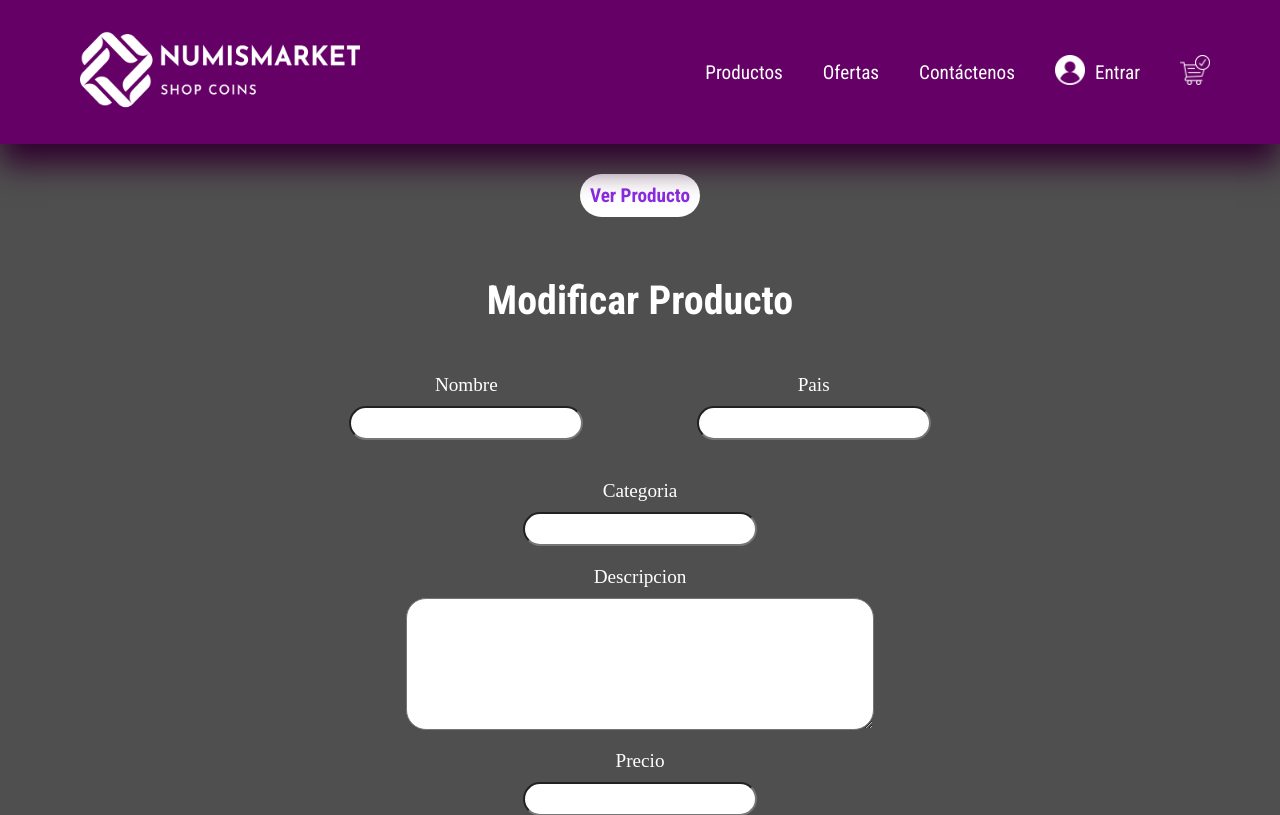
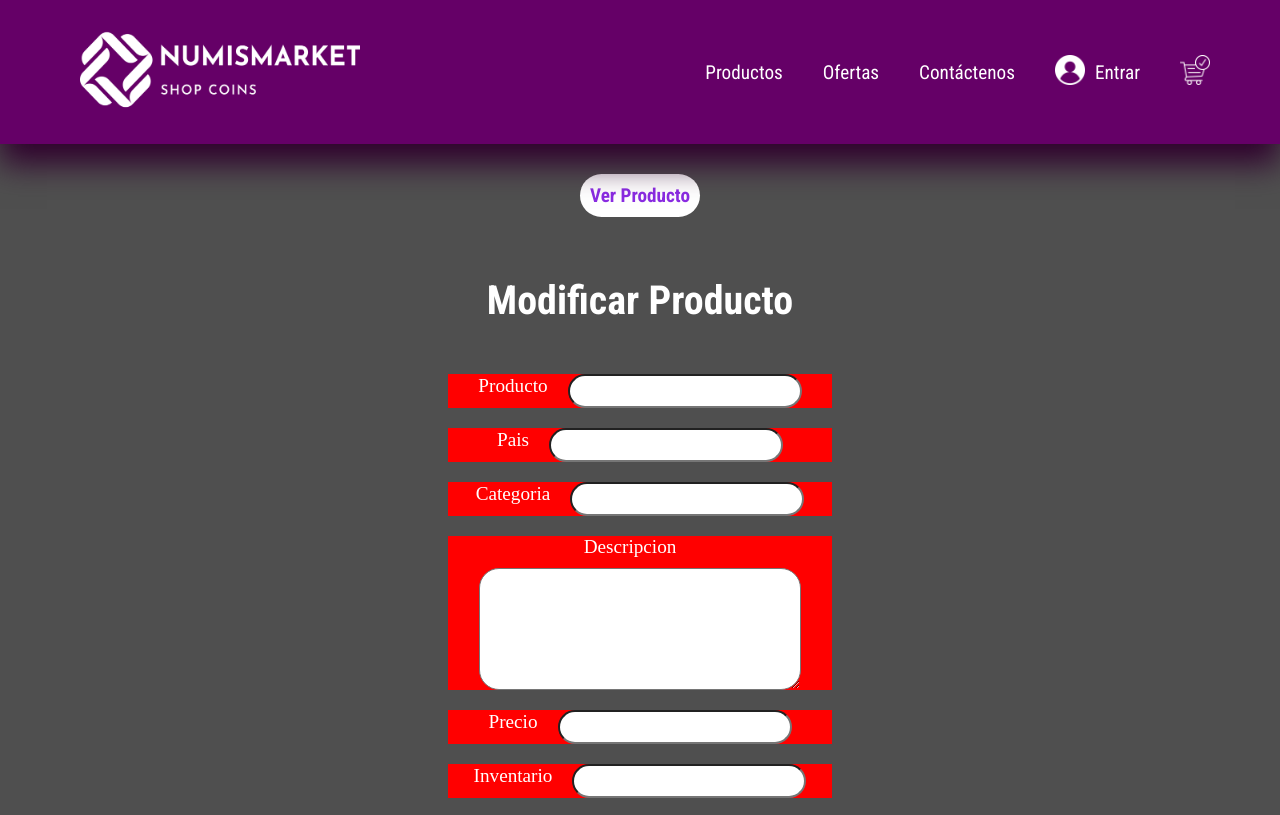
Before and after one commit to AlejandroRibera1987/NimusMarket, a PHP site: page /admin/modificar/modificar.php in a window 1280 px wide. Shown: the top 815 px of the page. Run offline with PHP 8.4, Linux system fonts and the light colour scheme; data that the repository does not hold is empty.

Commit message:
Actualizaciones Modificar.php

```diff
--- a/admin/agregar/agregar.php
+++ b/admin/agregar/agregar.php
@@ -37,6 +37,7 @@ if($conection != NULL) {
         //Ejecutamos la Consulta
 
         mysqli_query($conection, $consulta);
+
     }
 }
 
@@ -48,6 +49,7 @@ if($conection != NULL) {
                 <li class="btn_primary"><a href="../index.php">Ver Producto</a></li>
             </ul>
         </div>
+
         <div class="agregar_producto">
             <h2>Agregar Producto</h2>
             <form action="agregar.php" method="post" enctype="multipart/form-data">
--- a/admin/modificar/modificar.php
+++ b/admin/modificar/modificar.php
@@ -11,7 +11,10 @@ include_once('../../components/config/conection.php');
 
             $id = mysqli_real_escape_string ($conection, $_GET['id']);
 
-            $consulta = "SELECT * FROM `productos` WHERE id_producto = '$id'";
+            $consulta = "SELECT p.id_producto, p.nombre_producto, p.descripcion_producto, c.nombre_categoria, p.pais, p.precio, p.stock, p.img_producto
+            FROM productos p
+            INNER JOIN categorias c ON p.fk_categoria = c.id_categoria
+            WHERE p.id_producto = '$id'";
             $resultado = mysqli_query($conection, $consulta);
 
 
@@ -21,7 +24,8 @@ include_once('../../components/config/conection.php');
             $pais = $dato['pais'];
             $precio = $dato['precio'];
             $stock = $dato['stock'];
-            $categoria = $dato['fk_categoria'];
+            $categoria = $dato['nombre_categoria'];
+            $img_producto = $dato['img_producto'];
 
         }
     }
@@ -34,44 +38,40 @@ include_once('../../components/config/conection.php');
                 <li class="btn_primary"><a href="../index.php">Ver Producto</a></li>
             </ul>
         </div>
-        <div class="agregar_producto">
+        <div class="agregar_producto modificar_producto">
             <h2>Modificar Producto</h2>
-            <form action="agregar.php" method="post" enctype="multipart/form-data">
+            <form action="modificar_ok.php" method="post" enctype="multipart/form-data">
 
-                <div class="form_1">
-                    <div class="nombre_form">
-                        <label for="nombre">Nombre</label>
+                <div class="form_modificar">
+                    <label for="nombre">Producto</label>
                     <input type="text" id="nombre" name="nombre" value="<?php echo $nombre;?>">
                 </div>
-                    <div class="pais_form">
+                <div class="form_modificar">
                     <label for="pais">Pais</label>
                     <input type="text" id="pais" name="pais" value="<?php echo $pais;?>">
                 </div>
+                <div class="form_modificar">
+                    <label for="categoria">Categoria</label>
+                    <input type="text" id="categoria" name="categoria" value="<?php echo $categoria;?>">
                 </div>
-                    <div class="categoria_form">
-                        <label for="categoria">Categoria</label>
-                        <input type="text" id="categoria" name="categoria">
-                    </div>
-                    <div class="descripcion_form">
+                <div class="form_modificar descripcion_modificar">
                     <label for="descripcion">Descripcion</label>
                     <textarea name="descripcion" id="descripcion"><?php echo $descripcion;?></textarea>
                 </div>
-                    <div class="precio_form">
+                <div class="form_modificar">
                     <label for="precio">Precio</label>
                     <input type="number" id="precio" name="precio" value="<?php echo $precio;?>">
                 </div>
-                <div class="form_1">
-                    <div class="img_form">
-                        <label for="img_producto">Imagen del Producto</label>
-                        <input type="file" accept="image/*" id="img_producto" name="img_producto">
-                    </div>
-                    <div class="stock_form">
+                <div class="form_modificar">
                     <label for="stock">Inventario</label>
                     <input type="number" id="stock" name="stock" value="<?php echo $stock;?>">
                 </div>
+                <div class="form_modificar">
+                    <label for="img_producto">Imagen</label>
+                    <div class="img_modificar">
+                        <img src="../../img_db/<?php echo $img_producto;?>" alt="Imagen del Producto">
                     </div>
-                <div class="btn_form">
-                    <input type="submit" value="Cargar" >
+                    <input type="file" accept="image/*" id="img_producto" name="img_producto">
                 </div>
             </form>
         </div>
--- a/css/styleAdmin.css
+++ b/css/styleAdmin.css
@@ -140,3 +140,36 @@
     background-color: rgb(99, 8, 185);
     transition: background-color 0.8s ease;
 }
+
+/*Modificar Producto*/
+
+.form_modificar {
+    background-color: red;
+    display: flex;
+    margin: 20px auto;
+    width: 50%;
+    justify-content: center;
+    align-items: center;
+}
+
+.form_modificar label {
+    margin-right: 20px;
+}
+
+.descripcion_modificar {
+    display: flex;
+    flex-direction: column;
+}
+
+.descripcion_modificar textarea {
+    width: 300px;
+    height: 100px;
+    border-radius: 20px;
+    padding: 10px;
+}
+
+.img_modificar img {
+    width: 200px;
+    height: 200px;
+    border-radius: 20px;
+}
```
Also changed, not shown: admin/modificar/modificar_ok.php (added), img_db/Alemana_4.jpg (added). Lines whose indentation alone changed are shown as unchanged.
